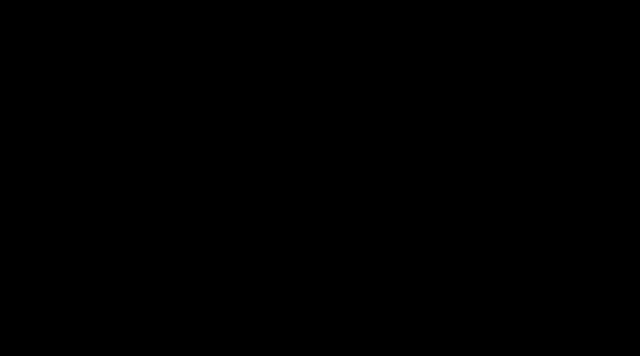
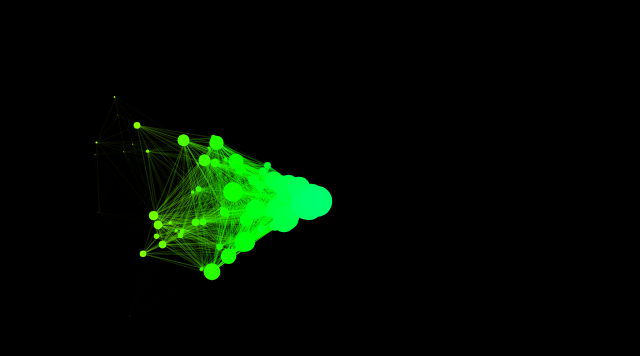
Before and after one commit to wolke19/html5CanvasTests, a plain HTML site: page index.html in a window 1280 px wide. Shown: the whole page, without its empty margins (0-640 px from the left). Drawn offline with Linux system fonts and the light colour scheme.

Commit message:
new project step -> script2.js running

```diff
--- a/index.html
+++ b/index.html
@@ -9,6 +9,6 @@
 </head>
 <body>
   <canvas id="canvas1"></canvas>
-  <script src="src/script.js"></script>
+  <script src="src/script2.js"></script>
 </body>
 </html>
--- /dev/null
+++ b/src/script2.js
@@ -0,0 +1,102 @@
+const canvas = document.getElementById("canvas1");
+const ctx = canvas.getContext("2d");
+canvas.width = window.innerWidth;
+canvas.height = window.innerHeight;
+const particlesArray = [];
+let hue = 0;
+
+
+window.addEventListener("resize", function (){
+    canvas.width = window.innerWidth;
+    canvas.height = window.innerHeight;
+
+    // Draw Rect
+    // ctx.fillStyle = "white";
+    // ctx.fillRect(10,20,150,150);
+
+    // Draw Circle
+    ctx.fillStyle = "red";
+    ctx.strokeStyle = "blue";
+    ctx.lineWidth = 10;
+    ctx.beginPath();
+    ctx.arc(100,100,50,0,Math.PI*2);
+    ctx.fill();
+    ctx.stroke();
+    console.log(ctx);
+});
+
+const mouse = {
+    x: null,
+    y: null,
+}
+// canvas.addEventListener("click", function (event){
+//     mouse.x = event.x;
+//     mouse.y = event.y;
+// })
+
+canvas.addEventListener("mousemove", function (event){
+    mouse.x = event.x;
+    mouse.y = event.y;
+})
+
+
+
+// ctx.fillStyle = "white";
+// ctx.fillRect(10,20,150,150);
+
+class Particle {
+    constructor() {
+        this.x = canvas.width/2 + (mouse.x - canvas.width/2)/2;
+        this.y = canvas.height/2 + (mouse.y - canvas.height/2) / 2;
+        this.size = Math.random() * 15 + 1;
+        this.speedX = Math.random()*0.0000001 -1.5;
+        this.speedY = Math.random() * 2 -1;
+        this.color = "hsl(" + hue + ", 100%, 50%)";
+    }
+
+    update(){
+        this.x += this.speedX;
+        this.y += this.speedY;
+        if (this.size > 0.2) this.size -= 0.1;
+    }
+    draw(){
+        ctx.fillStyle = this.color;
+        ctx.beginPath();
+        ctx.arc(this.x,this.y,this.size,0,Math.PI*2);
+        ctx.fill();
+    }
+}
+
+
+function handleParticles(){
+    for (let i = 0; i < particlesArray.length; i++){
+        particlesArray[i].update();
+        particlesArray[i].draw();
+        for (let j = i; j < particlesArray.length; j++){
+            const dx = particlesArray[i].x - particlesArray[j].x;
+            const dy = particlesArray[i].y - particlesArray[j].y;
+            const distance = Math.sqrt(dx * dx + dy * dy);
+            if (distance < 100){
+                ctx.beginPath();
+                ctx.strokeStyle = particlesArray[i].color;
+                ctx.lineWidth = particlesArray[i].size / 20;
+                ctx.moveTo(particlesArray[i].x, particlesArray[i].y);
+                ctx.lineTo(particlesArray[j].x, particlesArray[j].y);
+                ctx.stroke();
+            }
+        }
+        if (particlesArray[i].size <= 0.3){
+            particlesArray.splice(i,1);
+            i--;
+        }
+    }
+}
+function animate(){
+    ctx.clearRect(0,0,canvas.width, canvas.height);
+
+    particlesArray.push(new Particle())
+    handleParticles();
+    hue += Math.random();
+    requestAnimationFrame(animate);
+}
+animate();
```
Also changed, not shown: src/script1.js (renamed from src/script.js).
